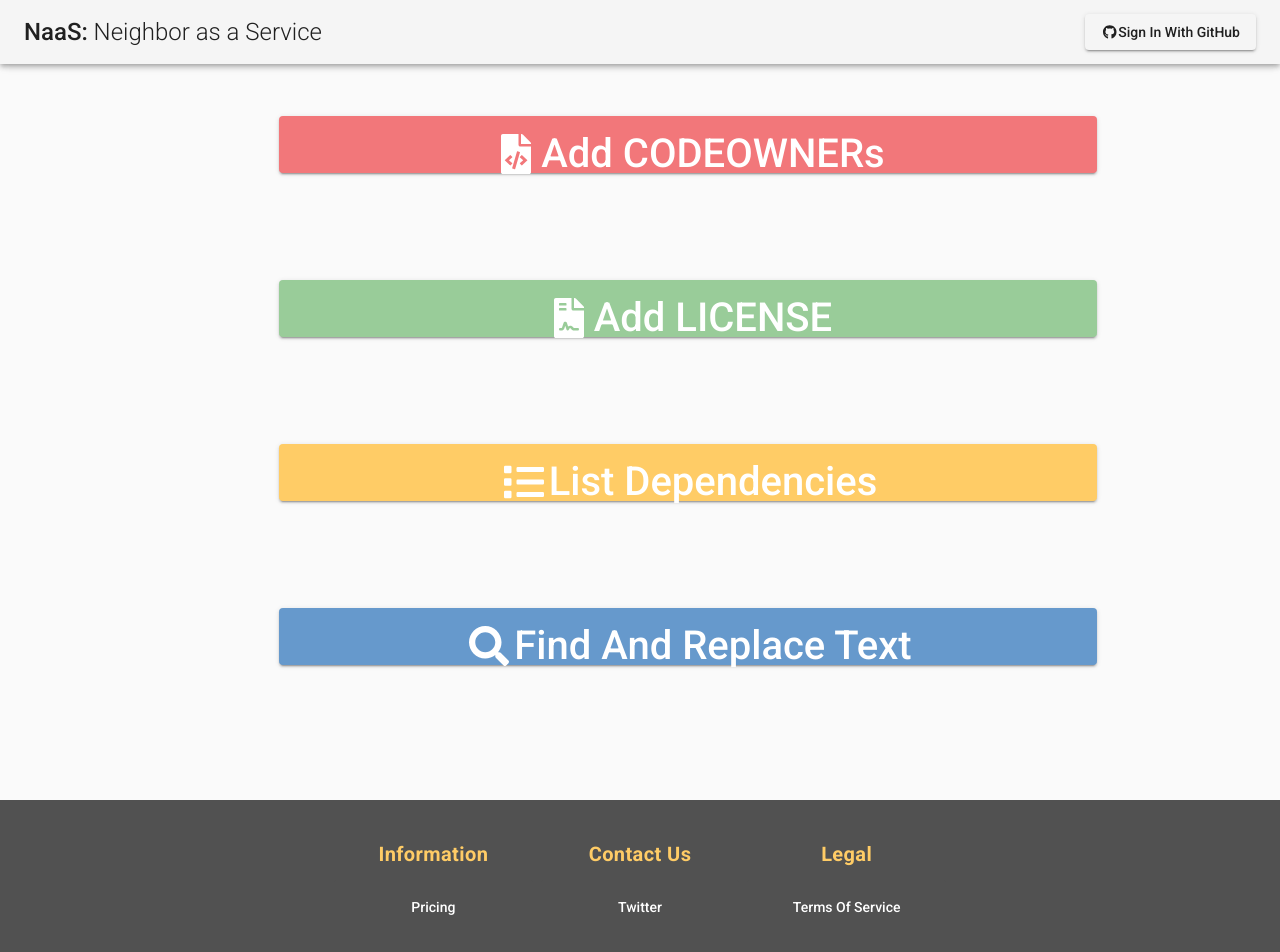
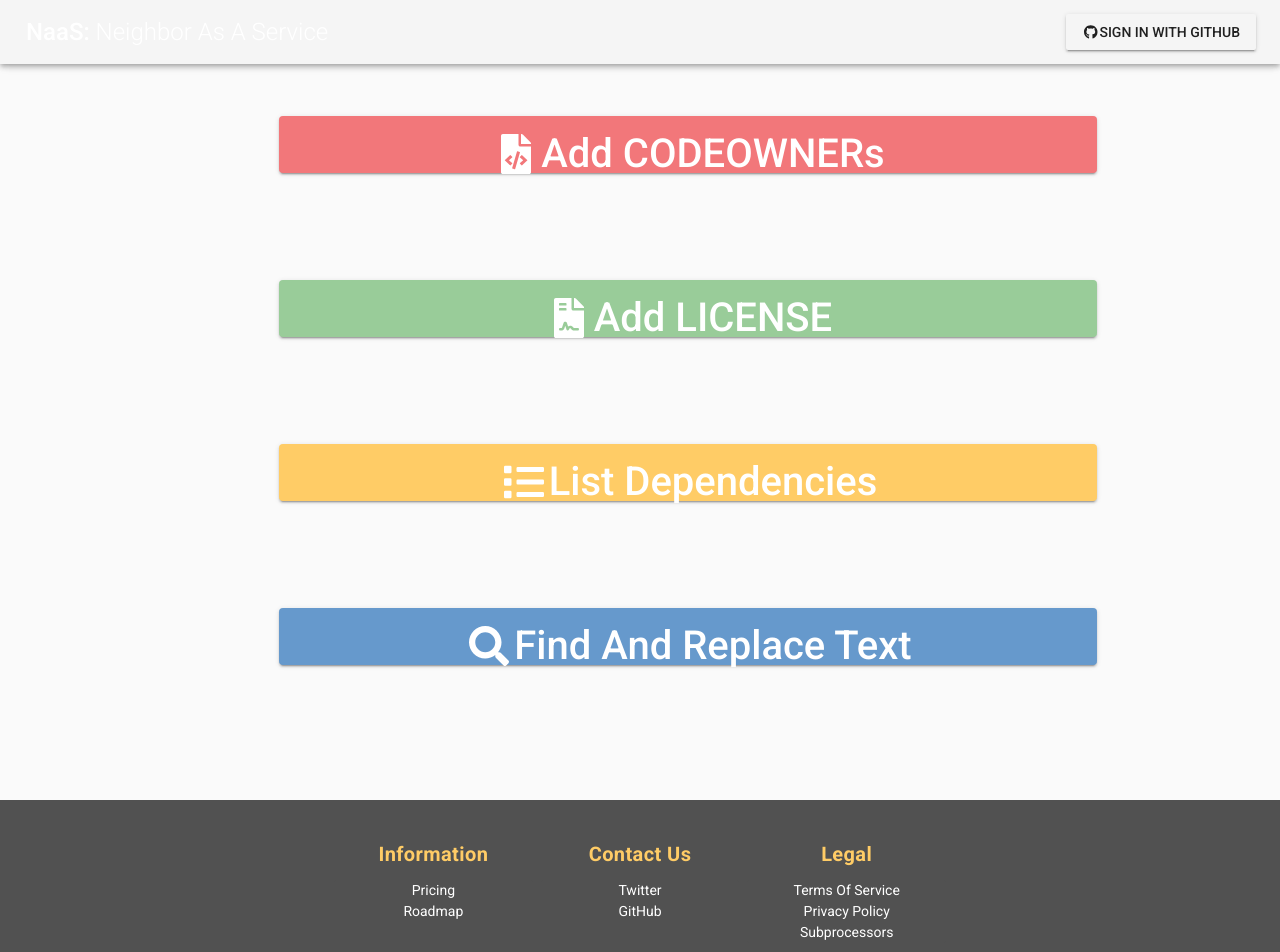
Before and after one commit to mccurdyc/naas-fe, a Vue app: page / in a window 1280 px wide. Shown: the top 952 px of the page. Built offline with nearby package versions, Linux system fonts and the light colour scheme.

Commit message:
fix footer spacing
Signed-off-by: Colton McCurdy <mccurdyc22@gmail.com>

```diff
--- a/src/App.vue
+++ b/src/App.vue
@@ -2,8 +2,10 @@
   <v-app>
     <v-toolbar app>
       <v-toolbar-title class="headline text-titlecase">
-        <span>NaaS:</span>
-        <span class="font-weight-light"> Neighbor as a Service</span>
+        <router-link to="/">
+          <span>NaaS:</span>
+          <span class="font-weight-light"> Neighbor as a Service</span>
+        </router-link>
       </v-toolbar-title>
 
       <v-spacer></v-spacer>
@@ -27,16 +29,16 @@
                     Information
                   </v-card-title>
                   <v-card height=75% dark color=primary flat>
-                    <v-card-text>
-                      <v-btn flat md>
+                    <div class="link">
+                      <router-link to="/pricing">
                         Pricing
-                      </v-btn>
-                    </v-card-text>
-                    <v-card-text>
-                      <v-btn flat md>
+                      </router-link>
+                    </div>
+                    <div class="link">
+                      <router-link to="/roadmap">
                         Roadmap
-                      </v-btn>
-                    </v-card-text>
+                      </router-link>
+                    </div>
                   </v-card>
                 </v-flex>
 
@@ -45,16 +47,16 @@
                     Contact Us
                   </v-card-title>
                   <v-card height=75% dark color=primary flat>
-                    <v-card-text>
-                      <v-btn flat md>
+                    <div class="link">
+                      <a href="https://twitter.com/mccurdycolton" target="_blank">
                         Twitter
-                      </v-btn>
-                    </v-card-text>
-                    <v-card-text>
-                      <v-btn flat md>
+                      </a>
+                    </div>
+                    <div class="link">
+                      <a href="https://github.com/mccurdyc/naas/issues/new" target="_blank">
                         GitHub
-                      </v-btn>
-                    </v-card-text>
+                      </a>
+                      </div>
                   </v-card>
                 </v-flex>
 
@@ -62,22 +64,22 @@
                   <v-card-title class="yellow--text title justify-center font-weight-bold">
                     Legal
                   </v-card-title>
-                  <v-card height=75% dark color=primary flat>
-                    <v-card-text>
-                      <v-btn flat md>
+                  <v-card dark color=primary flat>
+                    <div class="link">
+                      <router-link to="/terms">
                         Terms of Service
-                      </v-btn>
-                    </v-card-text>
-                    <v-card-text>
-                      <v-btn flat md>
+                      </router-link>
+                    </div>
+                    <div class="link">
+                      <router-link to="/privacy-policy">
                         Privacy Policy
-                      </v-btn>
-                    </v-card-text>
-                    <v-card-text>
-                      <v-btn flat md>
+                      </router-link>
+                    </div>
+                    <div class="link">
+                      <router-link to="/subprocessors">
                         Subprocessors
-                      </v-btn>
-                    </v-card-text>
+                      </router-link>
+                    </div>
                   </v-card>
                 </v-flex>
               </v-layout>
@@ -98,14 +100,11 @@ export default {
 </script>
 
 <style scoped>
-button {
-  border: none;
+a {
   color: white;
-  text-align: center;
+  text-decoration: none;
   text-transform: capitalize;
-  text-decoration: none;
-  display: inline-block;
-  margin: -10px;
-  border-radius: 4px;
+  margin: 1px;
+  padding: 1px;
 }
 </style>
```
